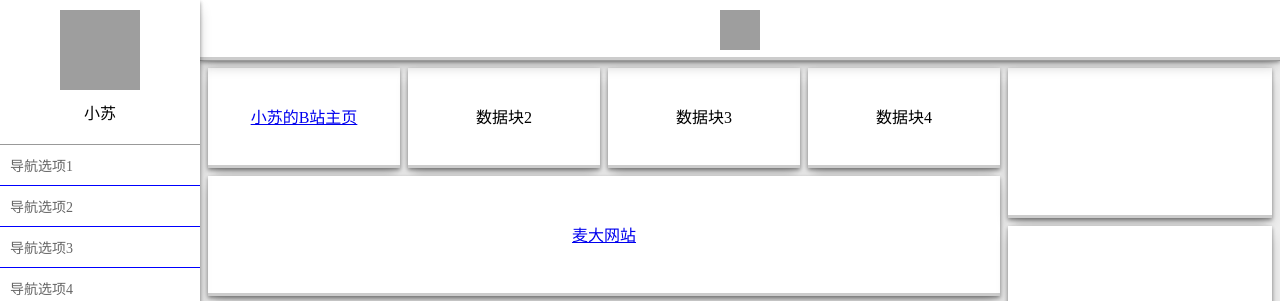
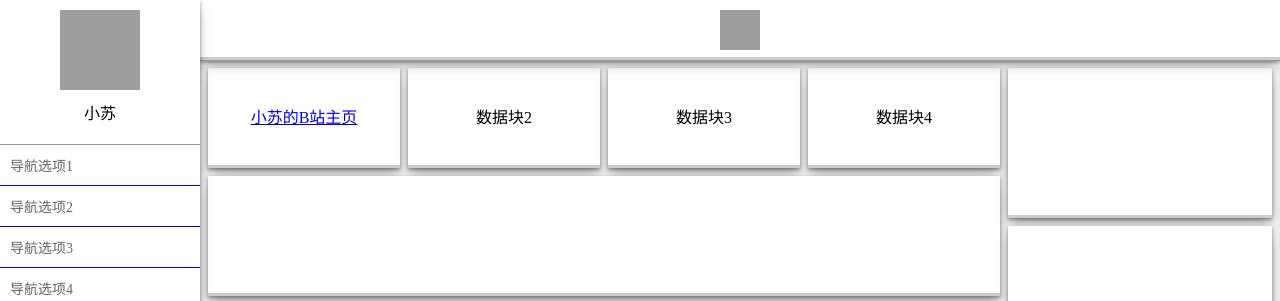
Before and after one commit to suzhanlin/su, a plain HTML site: page index.html in a window 1280 px wide. Shown: the top 301 px of the page. Drawn offline with Linux system fonts and the light colour scheme; grey boxes are pictures that could not be loaded.

Commit message:
Update index.html

```diff
--- a/index.html
+++ b/index.html
@@ -139,7 +139,7 @@
                 <!-- 列表区 -->
                 <div class=" flex column">
                     <!-- 列表项 -->
-                    <div style="height: 120px;line-height: 120px;" class="mgt8 wzjz bai yiny"><a href="https://iu.edu.sa/">麦大网站</a></div>
+                    <div style="height: 120px;line-height: 120px;" class="mgt8 wzjz bai yiny"></div>
                     <div style="height: 120px;" class="mgt8 wzjz bai yiny">内容2</div>
                     <div style="height: 120px;" class="mgt8 wzjz bai yiny">内容3</div>
                     <div style="height: 120px;" class="mgt8 wzjz bai yiny">内容4</div>
```
